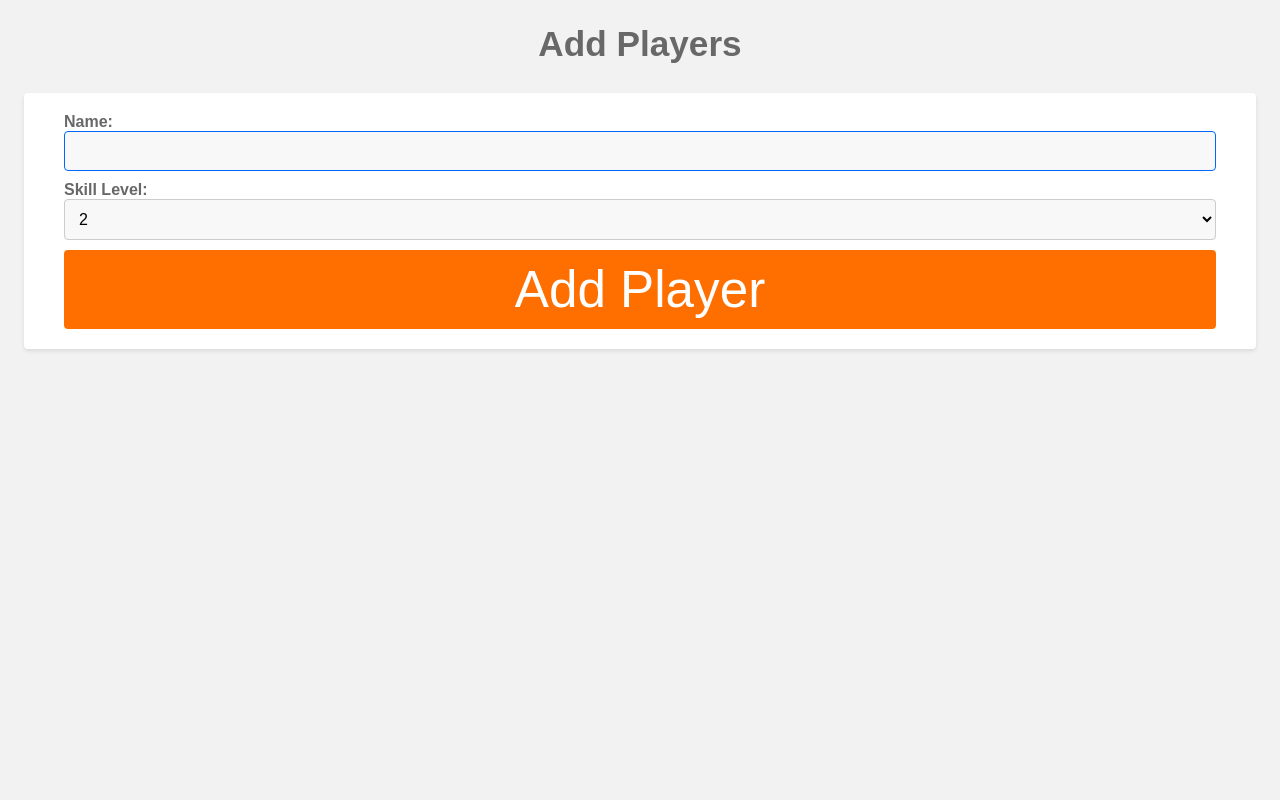
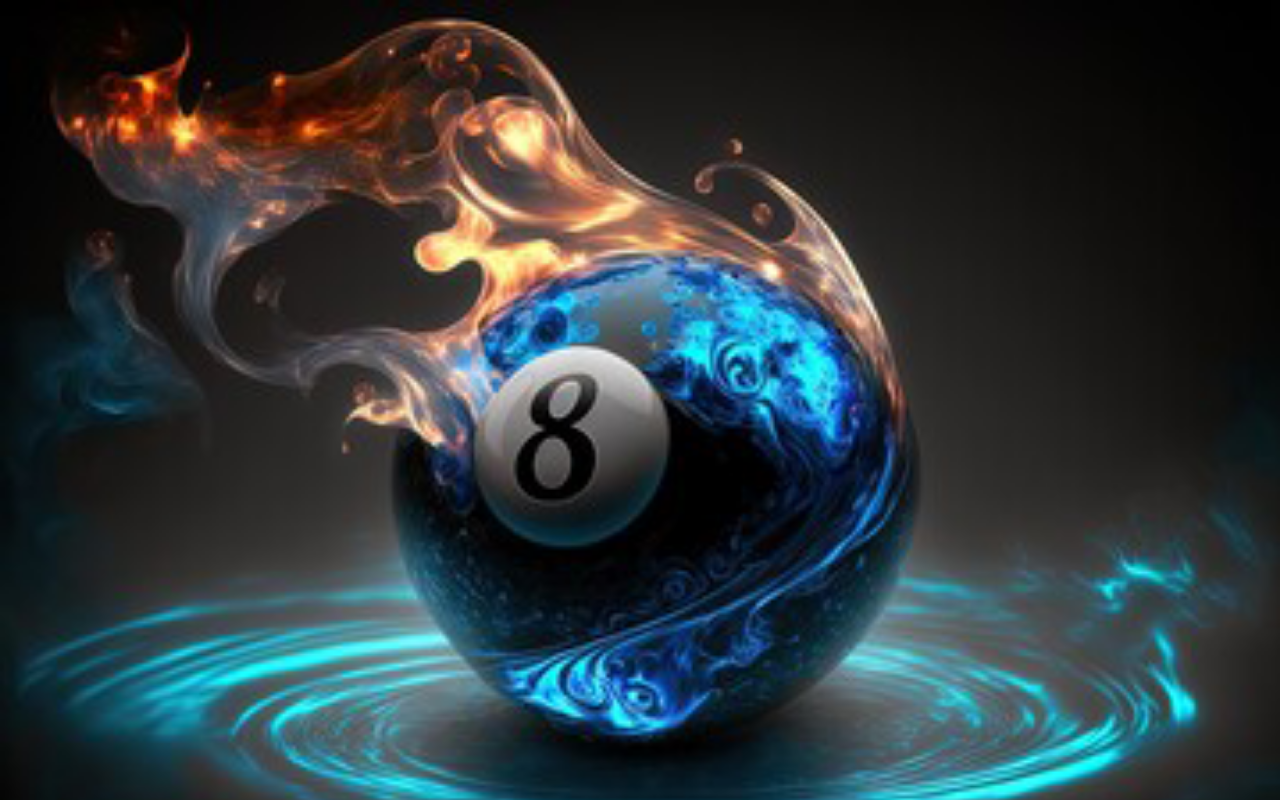
Before and after one commit to Tejas108/pocketscore, a Next.js app: page / in a window 1280 px wide. Shown: the top 800 px of the page. Built offline with nearby package versions, Linux system fonts and the light colour scheme.

Commit message:
add autofocus to name. adjust styling

```diff
--- a/src/components/PlayerForm.js
+++ b/src/components/PlayerForm.js
@@ -13,6 +13,7 @@ function PlayerForm() {
     addPlayer(name, skill);
     setName('');
     setSkill(2);
+    nameInputRef.current.focus();
   };
   // Give name field focus
   useEffect(() => {
--- a/src/pages/_app.js
+++ b/src/pages/_app.js
@@ -6,9 +6,9 @@ import Footer from '../components/Footer';
 function App({ Component, pageProps }) {
   return (
     <PlayerProvider>
-      {/* <header>
+      <header>
         <Header />
-      </header> */}
+      </header>
       <Component {...pageProps} />
       {/* <Footer /> */}
     </PlayerProvider>
--- a/src/pages/index.js
+++ b/src/pages/index.js
@@ -24,7 +24,7 @@ export default function Home() {
         </div>
       ))}
       {players.length >= 2 && (
-        <button className='start-btn' onClick={startMatch}>Let&apos;s Goooo!</button>
+        <button className='start-btn' onClick={startMatch}>Goooo!</button>
       )}
     </main>
   );
--- a/src/styles/globals.css
+++ b/src/styles/globals.css
@@ -49,7 +49,8 @@ main {
   color: #fff;
   border: none;
   border-radius: 4px;
-  font-size: 16px;
+  font-size: 1rem;
+  font-weight: bold;
   cursor: pointer;
 }
 
@@ -65,16 +66,18 @@ header > div {
   position: relative;
   width: 100%;
 }
-  footer, h2.footer {
+  footer {
     font-size: .9rem !important;
     display: flex;
     justify-content: space-between;
     margin-left: 14px;
-    position: absolute;
-    width: 93%;
+    position: relative;
+    width: 100%;
     bottom: 0px;
 }
+h2.footer {
 
+}
 /* Add Players Screen Styles */
 .add-players {
   background-color: #fff;
@@ -183,17 +186,13 @@ button:hover {
   background-color: #ff8f00;
 }
 .game-screen button {
+  font-size: 1rem;
+  height: 11vw;
   margin: .5rem auto;
+  padding: 0;
 }
 .game-over-btn {
   margin: 0;
-}
-@media screen and (max-width: 767px) {
-  .button-wrap {
-    position: absolute;
-    width: 91%;
-    bottom: 49px;
-  }
 }
 @media screen and (max-width: 768px) {
   button {
@@ -217,8 +216,7 @@ button:hover {
   font-weight: bold;
 }
 
-.player-form input,
-.player-form select {
+.player-form input {
   display: block;
   width: 100%;
   padding: 10px;
@@ -230,8 +228,7 @@ button:hover {
   box-sizing: border-box; /* Ensure padding and border are included in width */
 }
 
-.player-form input:focus,
-.player-form select:focus {
+.player-form input:focus {
   outline: none;
   border-color: #0066ff;
 }
@@ -259,7 +256,7 @@ button:hover {
   flex: 1;
 }
 .player-card:nth-child(2) {
-  margin-bottom: 3rem;
+  margin-bottom: 1rem;
 }
 
 .player-card h3 {
@@ -267,7 +264,9 @@ button:hover {
   padding: 0;
   font-size: 4vh;
 }
-
+.players-start .player-card h3 {
+  margin-bottom: 0;
+}
 .player-card p {
   margin: 0;
   padding: 0;
@@ -309,11 +308,53 @@ button:hover {
 
 .start-btn {
   width: 87%;
-  margin-top: 4rem;
-  height: 174px;
+  margin: 4rem auto 0 auto;
+  height: 115px;
+  width: 100%;
+  /* position: absolute; */
+  /* bottom: 40px; */
+  font-size: 11vw;
+}
+
+/* Remove default styles */
+select {
+  appearance: none;
+  background-color: transparent;
+  border: none;
+  color: #111;
+  outline: none;
+  padding: 0.5rem;
+  font-size: 16px;
+  border-radius: 4px;
+  border: 1px solid #ccc;
+  transition: border-color 0.3s ease;
+  width: 100%;
+}
+
+/* Custom arrow icon */
+select::-ms-expand {
+  display: none;
+}
+
+select::after {
+  content: '&darr;';
   position: absolute;
-  bottom: 40px;
-  font-size: 11vw;
+  top: 50%;
+  right: 0.5rem;
+  transform: translateY(-50%);
+  pointer-events: none;
+}
+
+/* Hover and focus styles */
+select:hover,
+select:focus {
+  border-color: #0066ff;
+}
+
+/* Disabled state */
+select:disabled {
+  opacity: 0.5;
+  cursor: not-allowed;
 }
 
 .innings {
@@ -322,8 +363,8 @@ button:hover {
   border-radius: 4px;
   box-shadow: 0 2px 4px rgba(0, 0, 0, 0.1);
   padding: 0.5rem;
-  margin-bottom: 2rem;
-  margin-top: -68px;
+  margin-bottom: .5rem;
+  margin-top: -32px;
   display: flex;
   align-items: center;
   justify-content: space-between;
```
Also changed, not shown: src/components/Splash.js (added, +11 -0 lines), src/components/ ball.png (deleted).
